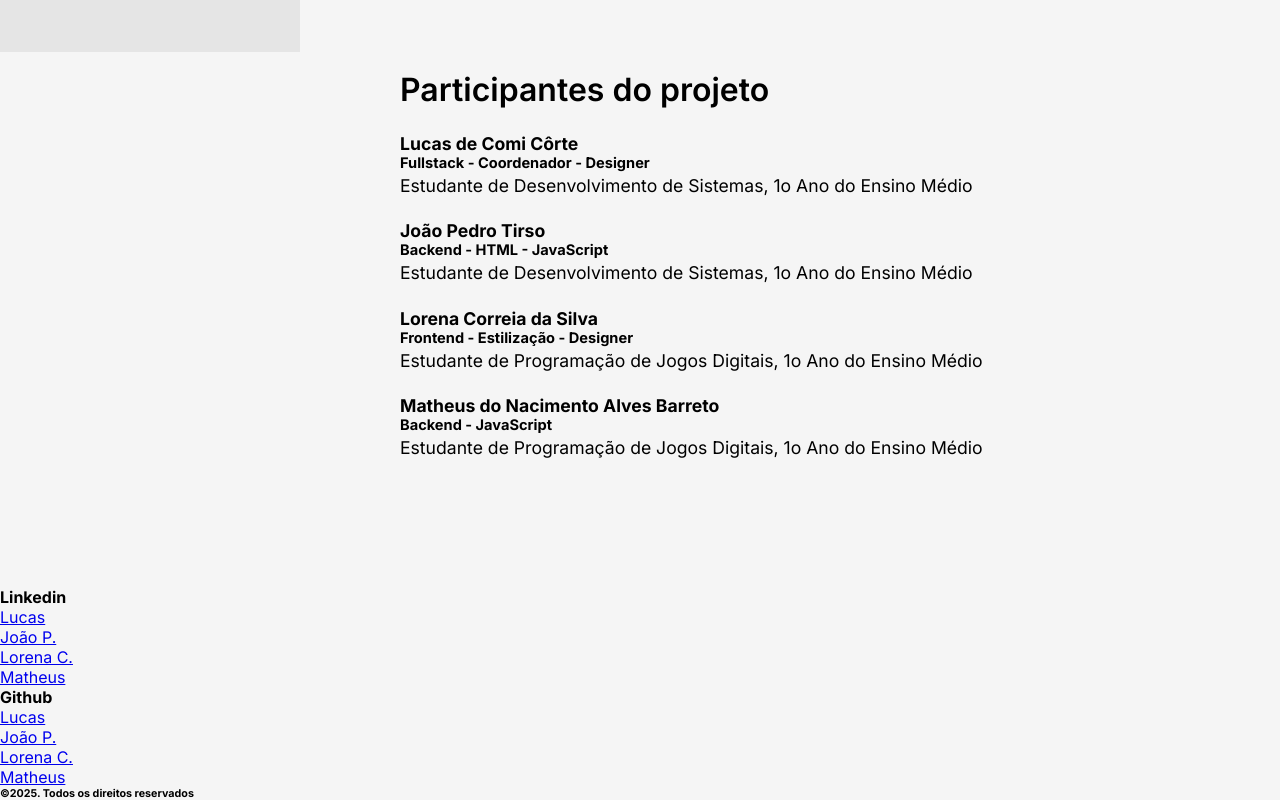
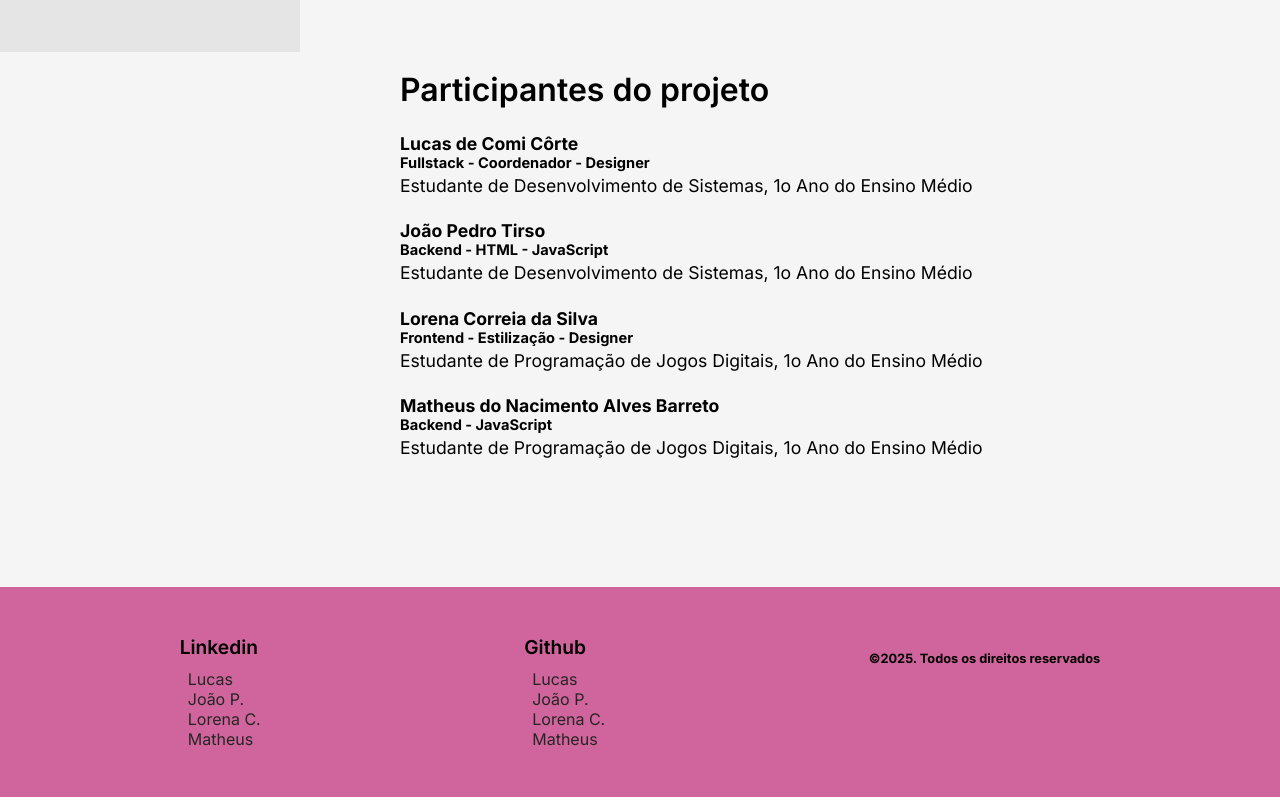
Before and after one commit to LucasDeComi/EstudosSCSS, a React (Vite) app: page /#/ in a window 1280 px wide. Shown: the part 812-1612 px from the top of the page. Built offline with nearby package versions, Linux system fonts and the light colour scheme.

Commit message:
Estilizando o footer

```diff
--- a/src/components/layout/Footer.jsx
+++ b/src/components/layout/Footer.jsx
@@ -1,7 +1,7 @@
 function Footer() {
     return (
         <footer>
-            <section class="linkedin">
+            <section>
                 <h4>Linkedin</h4>
                 <ul>
                     <li><a href="https://www.linkedin.com/in/lucas-de-comi-côrte-7090ba363" target="_blank">Lucas</a></li>
@@ -10,7 +10,7 @@ function Footer() {
                     <li><a href="https://www.linkedin.com/in/matheus-do-nascimento-alves-barreto-6aaa26278" target="_blank">Matheus</a></li>
                 </ul>
             </section>
-            <section class="github">
+            <section>
                 <h4>Github</h4>
                 <ul>
                     <li><a href="https://github.com/LucasDeComi" target="_blank">Lucas</a></li>
@@ -19,7 +19,7 @@ function Footer() {
                     <li><a href="https://github.com/Kaisernbt" target="_blank">Matheus</a></li>
                 </ul>
             </section>
-            <section class="copyright">
+            <section>
                 <h6>&copy;2025. Todos os direitos reservados</h6>
             </section>
         </footer>
--- a/src/index.css
+++ b/src/index.css
@@ -26,6 +26,7 @@ header .screen-mode span {
   background-color: #d0649c;
   width: 30px;
   height: 30px;
+  position: relative;
   border-radius: 50%;
   transition: 0.5s;
 }
@@ -41,7 +42,7 @@ header .screen-mode:active {
 }
 header h1 {
   display: inline-block;
-  background-image: url("../../public/assets/lightLogo.webp");
+  background-image: url("./assets/lightLogo.webp");
   width: 65px;
   height: 50px;
   margin-left: 10rem;
@@ -66,10 +67,10 @@ header.dark {
 }
 header.dark .screen-mode {
   background-color: #1e1e1e;
-  justify-content: right;
 }
 header.dark .screen-mode span {
   background-color: #6e2d91;
+  left: 55%;
 }
 header.dark .screen-mode:hover {
   background-color: #252525;
@@ -79,7 +80,7 @@ header.dark .screen-mode:active {
 }
 header.dark h1 {
   width: 67px;
-  background-image: url("../../public/assets/darkLogo.webp");
+  background-image: url("./assets/darkLogo.webp");
   background-size: cover;
 }
 header.dark ul li {
@@ -151,6 +152,37 @@ main.dark {
   color: #e5e5e5;
 }
 
+footer {
+  display: flex;
+  justify-content: space-around;
+  position: relative;
+  z-index: 1;
+  background-color: #d0649c;
+  padding: 3rem;
+}
+footer h4 {
+  font-size: 1.2rem;
+  font-weight: 600;
+  margin-bottom: 10px;
+}
+footer li {
+  list-style: none;
+  margin-left: 0.5rem;
+}
+footer li a {
+  color: #252525;
+  text-decoration: none;
+  margin-bottom: 5px;
+}
+footer li a:hover {
+  text-decoration: underline;
+  font-weight: 500;
+}
+footer h6 {
+  font-size: 0.8rem;
+  margin-top: 1rem;
+}
+
 * {
   padding: 0;
   margin: 0;
--- /dev/null
+++ b/src/scss/_footer.scss
@@ -0,0 +1,36 @@
+@import 'variables';
+
+$footer-title: 1.2rem;
+$footer-text: 1rem;
+$copy: 0.8rem;
+
+footer {
+    display: flex;
+    justify-content: space-around;
+    position: relative;
+    z-index: 1;
+    background-color: $light-primary;
+    padding: 3rem;
+    h4 {
+        font-size: $footer-title;
+        font-weight: 600;
+        margin-bottom: 10px;
+    }
+    li {
+        list-style: none;
+        margin-left: .5rem;
+        a {
+            color: $dark-bg;
+            text-decoration: none;
+            margin-bottom: 5px;
+            &:hover {
+                text-decoration: underline;
+                font-weight: 500;
+            }
+        }
+    }
+    h6 {
+        font-size: 0.8rem;
+        margin-top: 1rem;
+    }
+}
--- a/src/scss/index.scss
+++ b/src/scss/index.scss
@@ -5,6 +5,7 @@
 @import 'header';
 @import 'aside';
 @import 'main';
+@import 'footer';
 
 * {
     padding: 0;
```
Also changed, not shown: src/scss/_header.scss (+4 -3 lines).
